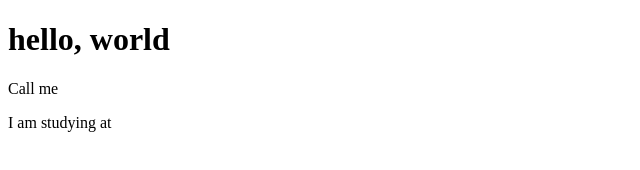
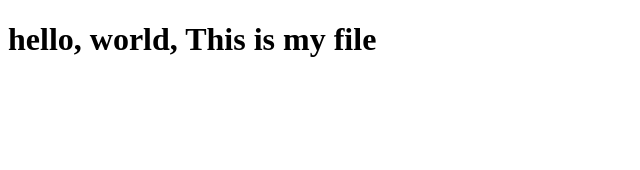
Before and after one commit to Binaz/Website, a plain HTML site: page index.html in a window 1280 px wide. Shown: the whole page, without its empty margins (0-640 px from the left). Drawn offline with Linux system fonts and the light colour scheme.

Commit message:
Update index.html

```diff
--- a/index.html
+++ b/index.html
@@ -4,8 +4,6 @@
     <title>Hello, world!</title>
   </head>
   <body>
-    <h1>hello, world</h1>
-    <p>Call me <name></p>
-    <p>I am studying <course> at <college></p>
+    <h1>hello, world, This is my file</h1>
   </body>
 </html>
```
